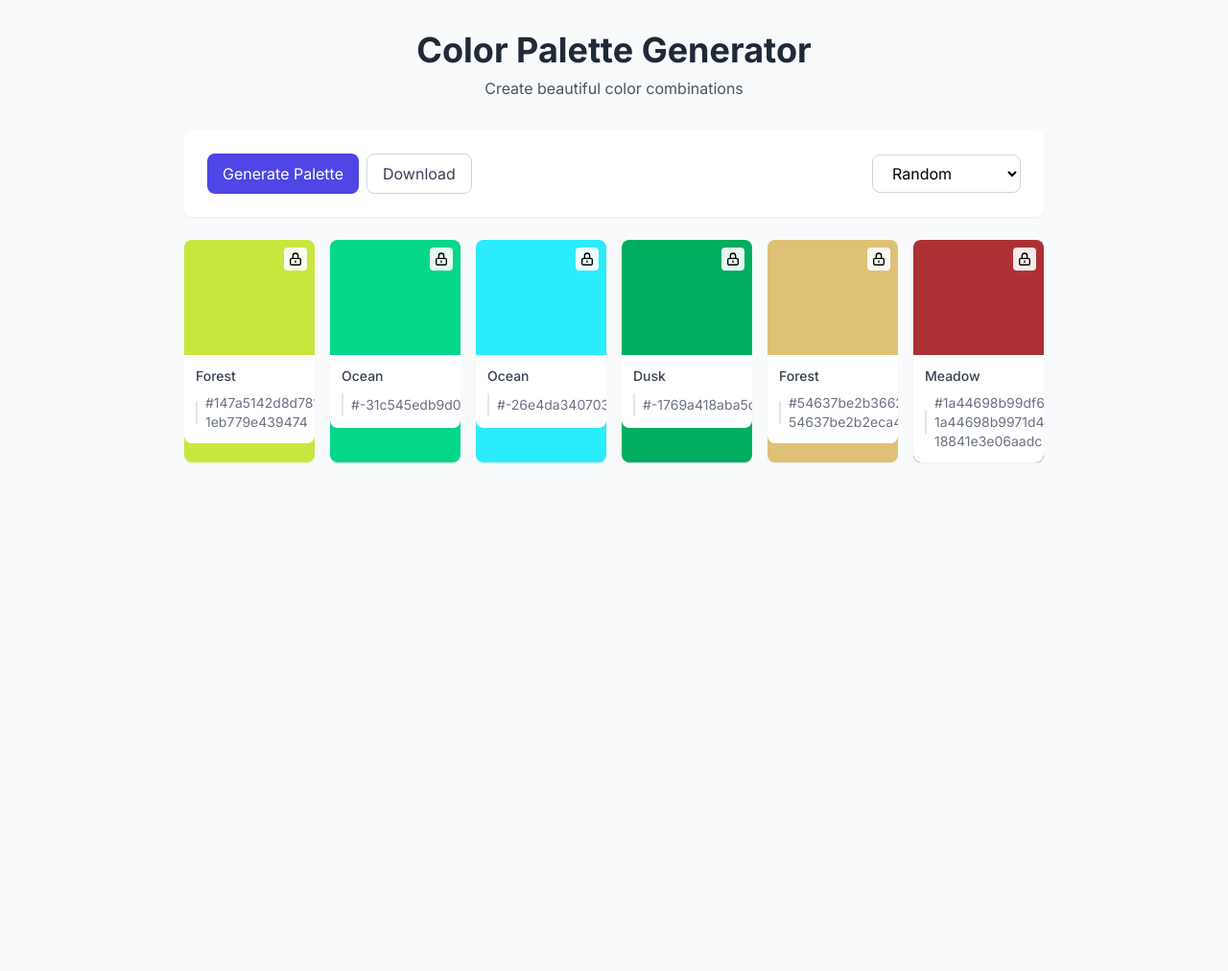
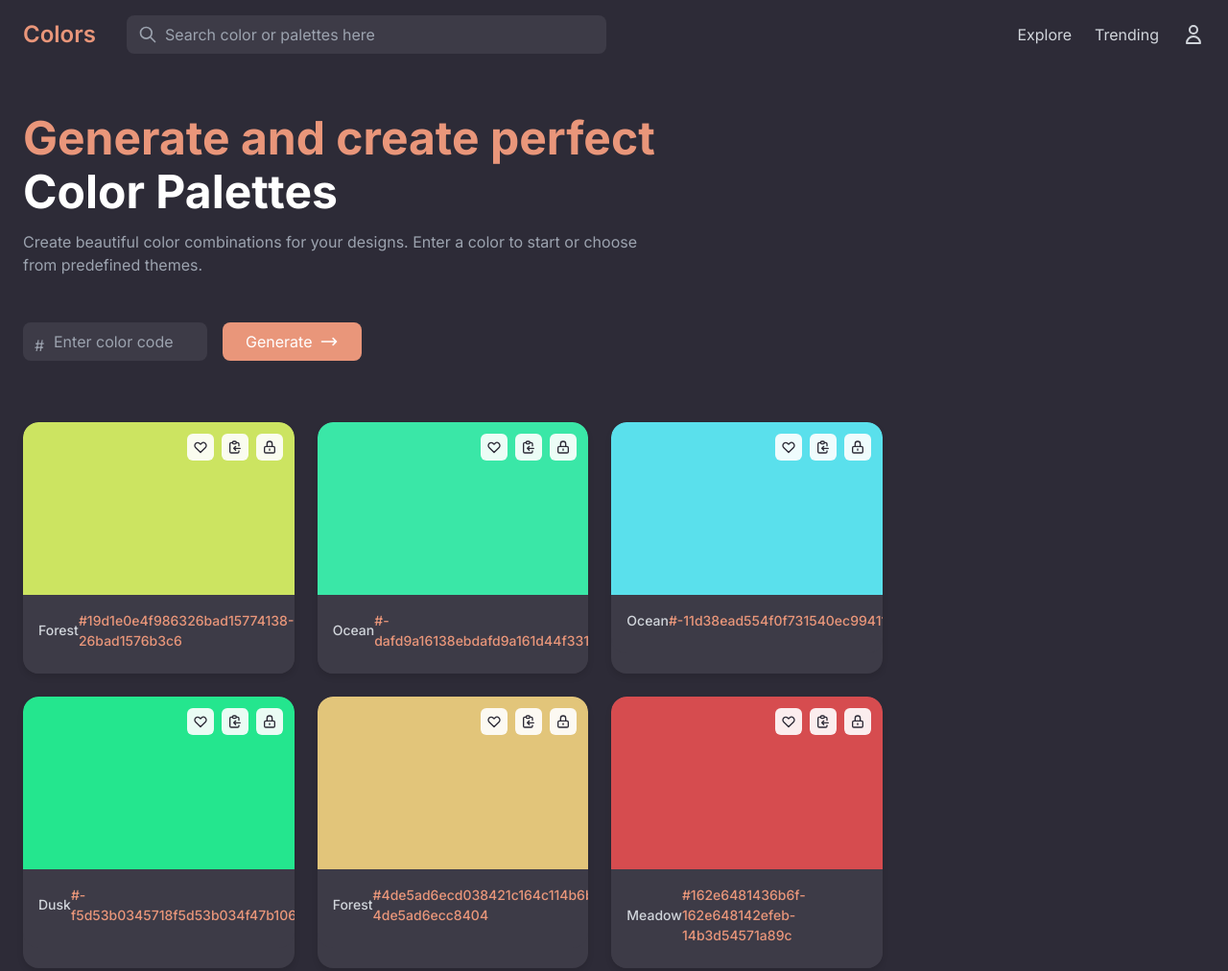
Before and after one commit to elizzhu/color-palette-generator, a plain HTML site: page index.html in a window 1280 px wide. Shown: the whole page at 96% size. Before the commit the page ends 800 px from the top, so only its background shows below. Drawn offline with nearby package versions, Linux system fonts and the light colour scheme.

Commit message:
Update UI design with modern dark theme and improved color palette display

```diff
--- a/index.html
+++ b/index.html
@@ -3,53 +3,77 @@
 <head>
     <meta charset="UTF-8">
     <meta name="viewport" content="width=device-width, initial-scale=1.0">
-    <title>Color Palette Generator</title>
+    <title>Colors - Palette Generator</title>
     <script src="https://cdn.tailwindcss.com"></script>
     <link rel="stylesheet" href="https://fonts.googleapis.com/css2?family=Inter:wght@400;500;600;700&display=swap">
     <link rel="stylesheet" href="style.css">
 </head>
-<body class="bg-gray-50 min-h-screen font-['Inter']">
-    <div class="container mx-auto px-4 py-8">
-        <header class="text-center mb-8">
-            <h1 class="text-4xl font-bold text-gray-800">Color Palette Generator</h1>
-            <p class="text-gray-600 mt-2">Create beautiful color combinations</p>
-        </header>
-
-        <main class="max-w-4xl mx-auto">
-            <!-- Controls -->
-            <div class="bg-white rounded-lg shadow-sm p-6 mb-6">
-                <div class="flex flex-wrap gap-4 items-center justify-between">
-                    <div class="flex gap-2">
-                        <button id="generateBtn" class="px-4 py-2 bg-indigo-600 text-white rounded-lg hover:bg-indigo-700 focus:outline-none focus:ring-2 focus:ring-indigo-500 focus:ring-offset-2 transition-all duration-300">
-                            Generate Palette
-                        </button>
-                        <button id="downloadBtn" class="px-4 py-2 bg-white text-gray-700 border border-gray-300 rounded-lg hover:bg-gray-50 focus:outline-none focus:ring-2 focus:ring-gray-500 focus:ring-offset-2 transition-all duration-300">
-                            Download
-                        </button>
-                    </div>
-                    <div class="flex gap-2">
-                        <select id="themeSelect" class="px-4 py-2 bg-white border border-gray-300 rounded-lg focus:outline-none focus:ring-2 focus:ring-gray-500 focus:ring-offset-2 transition-all duration-300">
-                            <option value="random">Random</option>
-                            <option value="pastel">Pastel</option>
-                            <option value="earth">Earth Tones</option>
-                            <option value="vibrant">Vibrant</option>
-                            <option value="monochrome">Monochrome</option>
-                        </select>
+<body class="bg-[#2D2B37] min-h-screen font-['Inter']">
+    <!-- Navigation -->
+    <nav class="px-6 py-4">
+        <div class="max-w-7xl mx-auto">
+            <div class="flex items-center justify-between">
+                <div class="flex items-center space-x-8">
+                    <h1 class="text-[#E9967A] text-2xl font-semibold">Colors</h1>
+                    <div class="relative flex-1">
+                        <input type="text"
+                               placeholder="Search color or palettes here"
+                               class="w-[500px] bg-[#3D3B47] text-gray-300 px-4 py-2 rounded-lg pl-10 focus:outline-none focus:ring-2 focus:ring-[#E9967A] focus:ring-opacity-50">
+                        <svg class="absolute left-3 top-2.5 h-5 w-5 text-gray-400" fill="none" stroke="currentColor" viewBox="0 0 24 24">
+                            <path stroke-linecap="round" stroke-linejoin="round" stroke-width="2" d="M21 21l-6-6m2-5a7 7 0 11-14 0 7 7 0 0114 0z"/>
+                        </svg>
                     </div>
                 </div>
+                <div class="flex items-center space-x-6">
+                    <a href="#" class="text-gray-300 hover:text-white">Explore</a>
+                    <a href="#" class="text-gray-300 hover:text-white">Trending</a>
+                    <button class="text-gray-300 hover:text-white">
+                        <svg class="h-6 w-6" fill="none" stroke="currentColor" viewBox="0 0 24 24">
+                            <path stroke-linecap="round" stroke-linejoin="round" stroke-width="2" d="M16 7a4 4 0 11-8 0 4 4 0 018 0zM12 14a7 7 0 00-7 7h14a7 7 0 00-7-7z"/>
+                        </svg>
+                    </button>
+                </div>
+            </div>
+        </div>
+    </nav>
+
+    <!-- Main Content -->
+    <main class="container mx-auto px-6 py-12">
+        <div class="max-w-4xl">
+            <h2 class="text-5xl font-bold mb-4">
+                <span class="text-[#E9967A]">Generate and create perfect</span>
+                <span class="text-white block mt-2">Color Palettes</span>
+            </h2>
+            <p class="text-gray-400 mb-12 max-w-2xl">Create beautiful color combinations for your designs. Enter a color to start or choose from predefined themes.</p>
+
+            <div class="flex items-center space-x-4 mb-16">
+                <div class="relative">
+                    <span class="absolute left-3 top-3 text-gray-400">#</span>
+                    <input type="text"
+                           placeholder="Enter color code"
+                           class="bg-[#3D3B47] text-white pl-8 pr-4 py-2 rounded-lg w-48 focus:outline-none focus:ring-2 focus:ring-[#E9967A] focus:ring-opacity-50">
+                </div>
+                <button id="generateBtn"
+                        class="bg-[#E9967A] text-white px-6 py-2 rounded-lg hover:bg-[#E8876A] transition-all duration-300 flex items-center space-x-2">
+                    <span>Generate</span>
+                    <svg class="h-5 w-5" fill="none" stroke="currentColor" viewBox="0 0 24 24">
+                        <path stroke-linecap="round" stroke-linejoin="round" stroke-width="2" d="M17 8l4 4m0 0l-4 4m4-4H3"/>
+                    </svg>
+                </button>
             </div>
 
-            <!-- Color Palette -->
-            <div id="palette" class="grid grid-cols-1 md:grid-cols-3 lg:grid-cols-6 gap-4">
+            <!-- Color Palette Grid -->
+            <div id="palette" class="grid grid-cols-1 md:grid-cols-2 lg:grid-cols-3 gap-6">
                 <!-- Color swatches will be dynamically added here -->
             </div>
+        </div>
+    </main>
 
-            <!-- Toast Notification -->
-            <div id="toast" class="fixed bottom-4 right-4 bg-gray-800 text-white px-4 py-2 rounded-lg shadow-lg transform translate-y-16 opacity-0 transition-all duration-300">
-                Copied to clipboard!
-            </div>
-        </main>
+    <!-- Toast Notification -->
+    <div id="toast" class="fixed bottom-4 right-4 bg-[#3D3B47] text-white px-4 py-2 rounded-lg shadow-lg transform translate-y-16 opacity-0 transition-all duration-300">
+        Copied to clipboard!
     </div>
+
     <script src="script.js"></script>
 </body>
 </html>
--- a/script.js
+++ b/script.js
@@ -1,7 +1,6 @@
 document.addEventListener('DOMContentLoaded', () => {
     const generateBtn = document.getElementById('generateBtn');
-    const downloadBtn = document.getElementById('downloadBtn');
-    const themeSelect = document.getElementById('themeSelect');
+    const colorInput = document.querySelector('input[placeholder="Enter color code"]');
     const paletteContainer = document.getElementById('palette');
     const toast = document.getElementById('toast');
 
@@ -12,34 +11,21 @@ document.addEventListener('DOMContentLoaded', () => {
         'Peach', 'Lavender', 'Sage', 'Amber', 'Ruby', 'Emerald'
     ];
 
-    // Generate random color based on theme
-    function generateColor(theme) {
-        const hue = Math.random() * 360;
-        let saturation, lightness;
-
-        switch (theme) {
-            case 'pastel':
-                saturation = 60 + Math.random() * 20;
-                lightness = 80 + Math.random() * 15;
-                break;
-            case 'earth':
-                saturation = 30 + Math.random() * 20;
-                lightness = 40 + Math.random() * 30;
-                break;
-            case 'vibrant':
-                saturation = 80 + Math.random() * 20;
-                lightness = 50 + Math.random() * 20;
-                break;
-            case 'monochrome':
-                saturation = 0;
-                lightness = Math.random() * 100;
-                break;
-            default: // random
-                saturation = 50 + Math.random() * 50;
-                lightness = 30 + Math.random() * 40;
+    // Generate random color based on input or random
+    function generateColor(baseColor = null) {
+        if (baseColor) {
+            // Generate harmonious colors based on input
+            const hue = Math.random() * 360;
+            const saturation = 70 + Math.random() * 20;
+            const lightness = 50 + Math.random() * 20;
+            return `hsl(${hue}, ${saturation}%, ${lightness}%)`;
+        } else {
+            // Generate random pleasing color
+            const hue = Math.random() * 360;
+            const saturation = 60 + Math.random() * 20;
+            const lightness = 50 + Math.random() * 20;
+            return `hsl(${hue}, ${saturation}%, ${lightness}%)`;
         }
-
-        return `hsl(${hue}, ${saturation}%, ${lightness}%)`;
     }
 
     // Convert HSL to HEX
@@ -56,41 +42,41 @@ document.addEventListener('DOMContentLoaded', () => {
 
     // Generate new palette
     function generatePalette() {
-        const theme = themeSelect.value;
-        const lockedColors = Array.from(document.querySelectorAll('.color-swatch'))
-            .filter(swatch => swatch.querySelector('.lock-icon.locked'))
-            .map(swatch => swatch.style.backgroundColor);
-
+        const baseColor = colorInput.value.trim();
         paletteContainer.innerHTML = '';
         const numColors = 6;
 
         for (let i = 0; i < numColors; i++) {
-            const color = lockedColors[i] || generateColor(theme);
+            const color = generateColor(baseColor);
             const hex = hslToHex(color);
             const name = colorNames[Math.floor(Math.random() * colorNames.length)];
 
             const swatch = document.createElement('div');
-            swatch.className = 'color-swatch rounded-lg shadow-sm';
-            swatch.style.backgroundColor = color;
+            swatch.className = 'color-swatch';
             swatch.innerHTML = `
-                <div class="color-preview"></div>
-                <div class="color-info">
-                    <div class="flex justify-between items-center">
-                        <span class="text-sm font-medium text-gray-700">${name}</span>
-                        <button class="lock-icon" aria-label="Lock color">
-                            <svg xmlns="http://www.w3.org/2000/svg" class="h-4 w-4" fill="none" viewBox="0 0 24 24" stroke="currentColor">
-                                <path stroke-linecap="round" stroke-linejoin="round" stroke-width="2" d="M12 15v2m-6 4h12a2 2 0 002-2v-6a2 2 0 00-2-2H6a2 2 0 00-2 2v6a2 2 0 002 2zm10-10V7a4 4 0 00-8 0v4h8z" />
+                <div class="color-preview" style="background-color: ${color}">
+                    <div class="action-buttons">
+                        <button class="action-button save-btn" aria-label="Save color">
+                            <svg class="h-4 w-4" fill="none" stroke="currentColor" viewBox="0 0 24 24">
+                                <path stroke-linecap="round" stroke-linejoin="round" stroke-width="2" d="M4.318 6.318a4.5 4.5 0 000 6.364L12 20.364l7.682-7.682a4.5 4.5 0 00-6.364-6.364L12 7.636l-1.318-1.318a4.5 4.5 0 00-6.364 0z"/>
+                            </svg>
+                        </button>
+                        <button class="action-button copy-btn" aria-label="Copy color">
+                            <svg class="h-4 w-4" fill="none" stroke="currentColor" viewBox="0 0 24 24">
+                                <path stroke-linecap="round" stroke-linejoin="round" stroke-width="2" d="M8 5H6a2 2 0 00-2 2v12a2 2 0 002 2h10a2 2 0 002-2v-1M8 5a2 2 0 002 2h2a2 2 0 002-2M8 5a2 2 0 012-2h2a2 2 0 012 2m0 0h2a2 2 0 012 2v3m2 4H10m0 0l3-3m-3 3l3 3"/>
+                            </svg>
+                        </button>
+                        <button class="action-button lock-btn" aria-label="Lock color">
+                            <svg class="h-4 w-4" fill="none" stroke="currentColor" viewBox="0 0 24 24">
+                                <path stroke-linecap="round" stroke-linejoin="round" stroke-width="2" d="M12 15v2m-6 4h12a2 2 0 002-2v-6a2 2 0 00-2-2H6a2 2 0 00-2 2v6a2 2 0 002 2zm10-10V7a4 4 0 00-8 0v4h8z"/>
                             </svg>
                         </button>
                     </div>
-                    <div class="flex items-center gap-2 mt-2">
-                        <div class="w-6 h-6 rounded border border-gray-200" style="background-color: ${color}"></div>
-                        <span class="text-sm text-gray-500">${hex}</span>
-                        <button class="copy-btn text-gray-500 hover:text-gray-700 ml-auto" aria-label="Copy color">
-                            <svg xmlns="http://www.w3.org/2000/svg" class="h-4 w-4" fill="none" viewBox="0 0 24 24" stroke="currentColor">
-                                <path stroke-linecap="round" stroke-linejoin="round" stroke-width="2" d="M8 5H6a2 2 0 00-2 2v12a2 2 0 002 2h10a2 2 0 002-2v-1M8 5a2 2 0 002 2h2a2 2 0 002-2M8 5a2 2 0 012-2h2a2 2 0 012 2m0 0h2a2 2 0 012 2v3m2 4H10m0 0l3-3m-3 3l3 3" />
-                            </svg>
-                        </button>
+                </div>
+                <div class="color-info">
+                    <div class="flex justify-between items-center mb-2">
+                        <span class="text-sm font-medium text-gray-300">${name}</span>
+                        <span class="color-code">${hex}</span>
                     </div>
                 </div>
             `;
@@ -99,19 +85,26 @@ document.addEventListener('DOMContentLoaded', () => {
         }
 
         // Add event listeners
-        document.querySelectorAll('.lock-icon').forEach(icon => {
-            icon.addEventListener('click', (e) => {
+        document.querySelectorAll('.save-btn').forEach(btn => {
+            btn.addEventListener('click', (e) => {
                 e.stopPropagation();
-                icon.classList.toggle('locked');
+                btn.classList.toggle('active');
             });
         });
 
         document.querySelectorAll('.copy-btn').forEach(btn => {
             btn.addEventListener('click', (e) => {
                 e.stopPropagation();
-                const hex = btn.previousElementSibling.textContent;
+                const hex = btn.closest('.color-swatch').querySelector('.color-code').textContent;
                 navigator.clipboard.writeText(hex);
                 showToast();
+            });
+        });
+
+        document.querySelectorAll('.lock-btn').forEach(btn => {
+            btn.addEventListener('click', (e) => {
+                e.stopPropagation();
+                btn.classList.toggle('active');
             });
         });
     }
@@ -124,29 +117,13 @@ document.addEventListener('DOMContentLoaded', () => {
         }, 2000);
     }
 
-    // Download palette as PNG
-    function downloadPalette() {
-        const canvas = document.createElement('canvas');
-        const ctx = canvas.getContext('2d');
-        const swatches = document.querySelectorAll('.color-swatch');
-
-        canvas.width = 1200;
-        canvas.height = 200;
-
-        swatches.forEach((swatch, index) => {
-            ctx.fillStyle = swatch.style.backgroundColor;
-            ctx.fillRect(index * 200, 0, 200, 200);
-        });
-
-        const link = document.createElement('a');
-        link.download = 'color-palette.png';
-        link.href = canvas.toDataURL();
-        link.click();
-    }
-
     // Event listeners
     generateBtn.addEventListener('click', generatePalette);
-    downloadBtn.addEventListener('click', downloadPalette);
+    colorInput.addEventListener('keypress', (e) => {
+        if (e.key === 'Enter') {
+            generatePalette();
+        }
+    });
 
     // Generate initial palette
     generatePalette();
--- a/style.css
+++ b/style.css
@@ -34,24 +34,28 @@ input:focus, textarea:focus {
 
 /* Custom styles that complement Tailwind */
 .color-swatch {
-    position: relative;
+    background: #3D3B47;
+    border-radius: 1rem;
     overflow: hidden;
     transition: all 0.3s ease-in-out;
+    box-shadow: 0 4px 6px rgba(0, 0, 0, 0.1);
 }
 
 .color-swatch:hover {
-    transform: translateY(-2px);
+    transform: translateY(-4px);
+    box-shadow: 0 8px 12px rgba(0, 0, 0, 0.2);
 }
 
 .color-preview {
-    height: 120px;
-    border-radius: 0.5rem 0.5rem 0 0;
+    height: 180px;
+    border-radius: 1rem 1rem 0 0;
+    position: relative;
 }
 
 .color-info {
-    background: white;
-    padding: 0.75rem;
-    border-radius: 0 0 0.5rem 0.5rem;
+    background: #3D3B47;
+    padding: 1rem;
+    border-radius: 0 0 1rem 1rem;
 }
 
 .lock-icon {
@@ -73,8 +77,66 @@ input:focus, textarea:focus {
     color: #4F46E5;
 }
 
+/* Action buttons */
+.action-buttons {
+    position: absolute;
+    top: 0.75rem;
+    right: 0.75rem;
+    display: flex;
+    gap: 0.5rem;
+}
+
+.action-button {
+    background: rgba(255, 255, 255, 0.9);
+    color: #2D2B37;
+    padding: 0.25rem;
+    border-radius: 0.375rem;
+    cursor: pointer;
+    transition: all 0.2s ease-in-out;
+    display: flex;
+    align-items: center;
+    justify-content: center;
+    width: 28px;
+    height: 28px;
+}
+
+.action-button:hover {
+    background: white;
+    transform: scale(1.05);
+}
+
+.action-button.active {
+    background: #E9967A;
+    color: white;
+}
+
+/* Color code display */
+.color-code {
+    font-family: 'Inter', monospace;
+    font-size: 0.875rem;
+    color: #E9967A;
+    font-weight: 500;
+}
+
 /* Toast animation */
 .toast-visible {
     transform: translateY(0) !important;
     opacity: 1 !important;
 }
+
+/* Input styles */
+input::placeholder {
+    color: #6D6B77;
+}
+
+/* Focus styles */
+.focus-ring {
+    outline: none;
+    box-shadow: 0 0 0 2px #E9967A;
+}
+
+/* Base styles */
+body {
+    background-color: #2D2B37;
+    color: white;
+}
```
